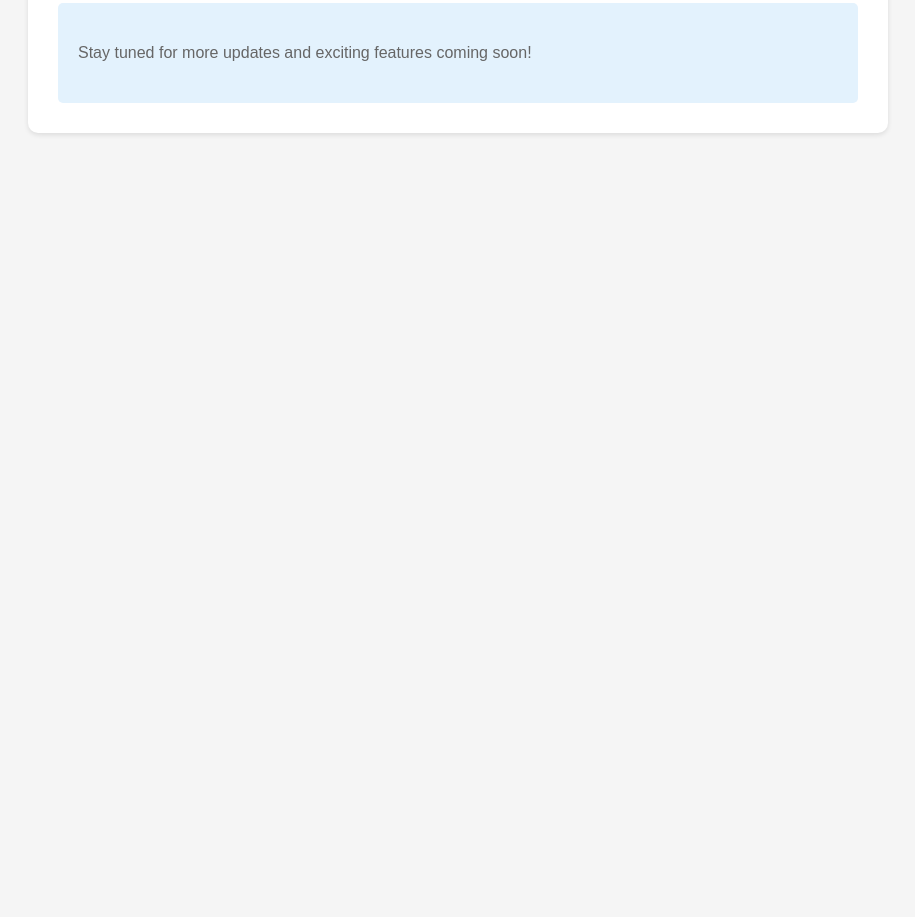
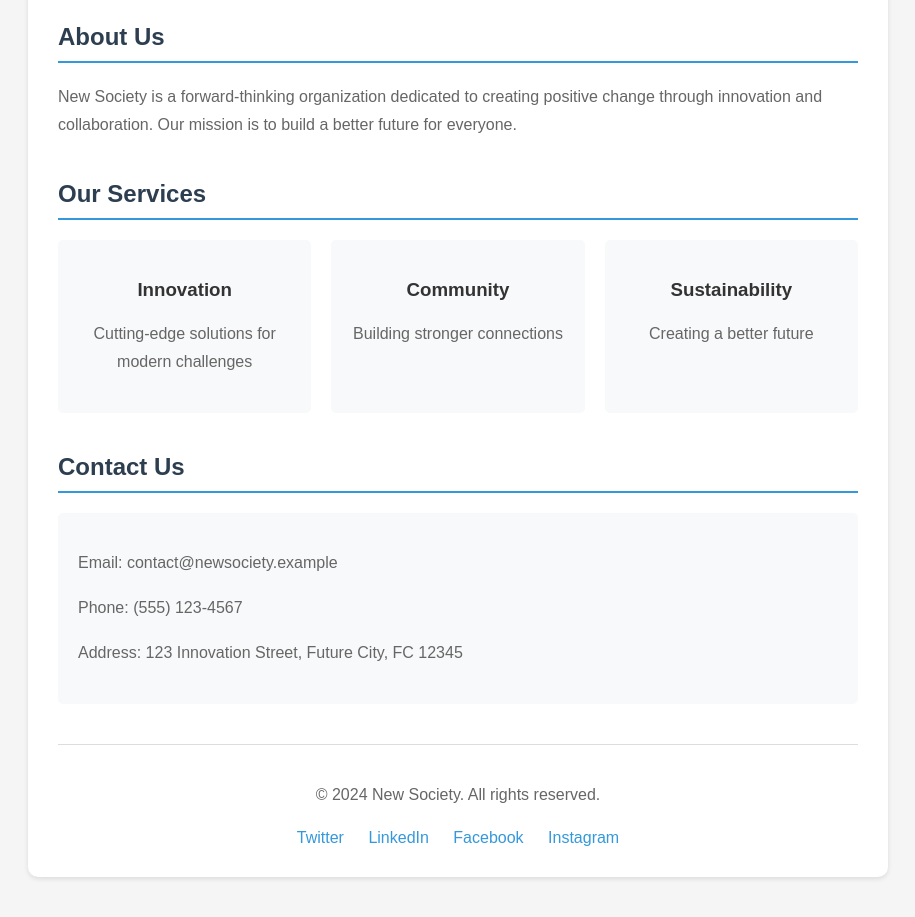
Before and after one commit to kody-w/new-society-test, a plain HTML site: page index.html in a window 1280 px wide. Shown: the part 208-1125 px from the top of the page, without its empty margins (182-1097 px from the left). Before the commit the page ends 800 px from the top, so only its background shows below. Drawn offline with Linux system fonts and the light colour scheme.

Commit message:
Added new content sections with enhanced styling

```diff
--- a/index.html
+++ b/index.html
@@ -20,10 +20,14 @@
             border-radius: 10px;
             box-shadow: 0 2px 5px rgba(0,0,0,0.1);
         }
-        h1 {
+        h1, h2 {
             color: #2c3e50;
             border-bottom: 2px solid #3498db;
             padding-bottom: 10px;
+        }
+        h2 {
+            margin-top: 40px;
+            font-size: 1.5em;
         }
         p {
             line-height: 1.8;
@@ -35,15 +39,80 @@
             border-radius: 5px;
             margin-top: 20px;
         }
+        .services {
+            display: grid;
+            grid-template-columns: repeat(auto-fit, minmax(200px, 1fr));
+            gap: 20px;
+            margin-top: 20px;
+        }
+        .service-card {
+            background-color: #f8f9fa;
+            padding: 20px;
+            border-radius: 5px;
+            text-align: center;
+        }
+        .contact-info {
+            background-color: #f8f9fa;
+            padding: 20px;
+            border-radius: 5px;
+            margin-top: 20px;
+        }
+        footer {
+            margin-top: 40px;
+            padding-top: 20px;
+            border-top: 1px solid #ddd;
+            text-align: center;
+        }
+        .social-links {
+            margin-top: 20px;
+        }
+        .social-links a {
+            margin: 0 10px;
+            color: #3498db;
+            text-decoration: none;
+        }
     </style>
 </head>
 <body>
     <div class="container">
         <h1>Welcome to New Society</h1>
         <p>This is a sample page for our new project. We're building something amazing!</p>
-        <div class="highlight">
-            <p>Stay tuned for more updates and exciting features coming soon!</p>
+
+        <h2>About Us</h2>
+        <p>New Society is a forward-thinking organization dedicated to creating positive change through innovation and collaboration. Our mission is to build a better future for everyone.</p>
+
+        <h2>Our Services</h2>
+        <div class="services">
+            <div class="service-card">
+                <h3>Innovation</h3>
+                <p>Cutting-edge solutions for modern challenges</p>
+            </div>
+            <div class="service-card">
+                <h3>Community</h3>
+                <p>Building stronger connections</p>
+            </div>
+            <div class="service-card">
+                <h3>Sustainability</h3>
+                <p>Creating a better future</p>
+            </div>
         </div>
+
+        <h2>Contact Us</h2>
+        <div class="contact-info">
+            <p>Email: contact@newsociety.example</p>
+            <p>Phone: (555) 123-4567</p>
+            <p>Address: 123 Innovation Street, Future City, FC 12345</p>
+        </div>
+
+        <footer>
+            <p>© 2024 New Society. All rights reserved.</p>
+            <div class="social-links">
+                <a href="#">Twitter</a>
+                <a href="#">LinkedIn</a>
+                <a href="#">Facebook</a>
+                <a href="#">Instagram</a>
+            </div>
+        </footer>
     </div>
 </body>
 </html>
```
